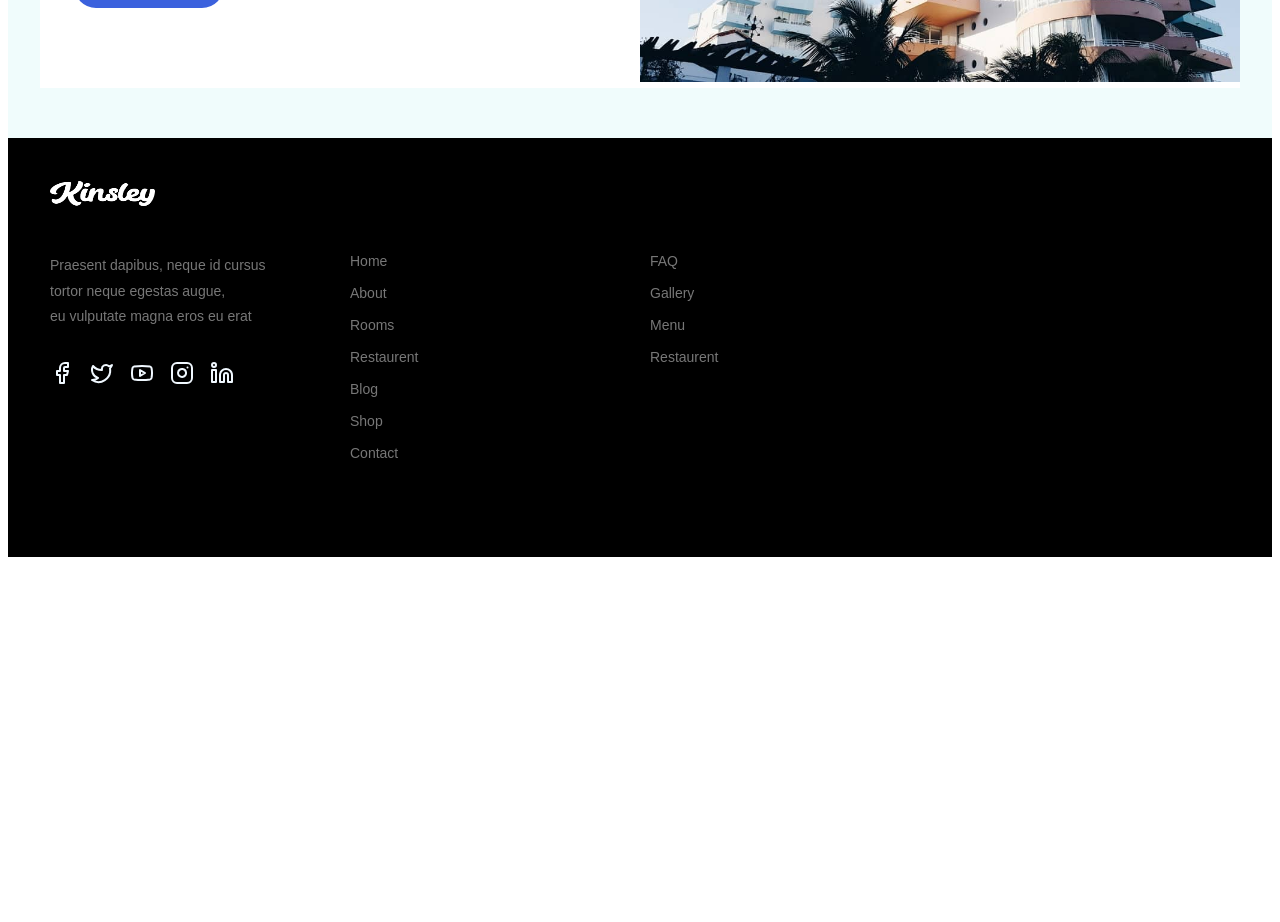
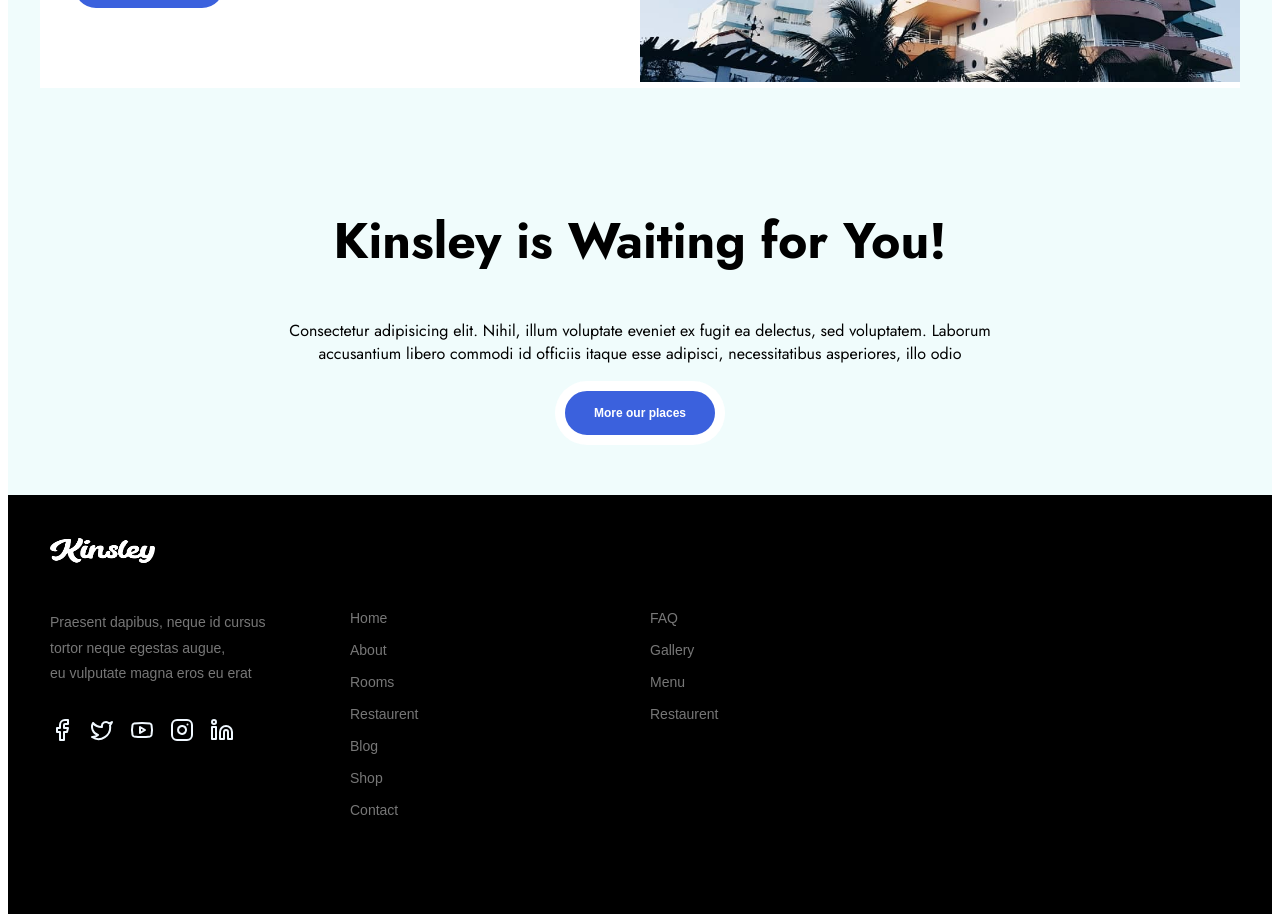
Before and after one commit to Adhish-Ullasan/KinsleyGo, a React (Vite) app: page / in a window 1280 px wide. Shown: the part 1660-2582 px from the top of the page. Before the commit the page ends 2225 px from the top, so only its background shows below. Built offline with nearby package versions, Linux system fonts and the light colour scheme.

Commit message:
add places

```diff
--- a/src/App.css
+++ b/src/App.css
@@ -256,3 +256,27 @@ a {
  .aboutCard h3 {
   font-size: 40px;
  }
+
+ #places {
+  background-color: var(--pallette);
+ }
+
+ .place {
+  text-align: center;
+  padding-top: 25px;
+  padding-bottom: 50px;
+ }
+
+ .place div {
+  display: flex;
+  justify-content: center;
+  width: fit-content;
+  margin: 0 auto;
+  background-color: #fff;
+  padding: .5rem;
+  border-radius: 40px;
+ }
+
+ .place h2 {
+  font-size: 50px;
+ }
--- /dev/null
+++ b/src/components/Places.jsx
@@ -0,0 +1,18 @@
+import React from 'react'
+
+const Places = () => {
+  return (
+    <section id='places'>
+        <div className='place container'>
+            <h2>Kinsley is Waiting for You!</h2>
+            <p>Consectetur adipisicing elit. Nihil, illum voluptate eveniet ex fugit ea delectus, sed voluptatem. Laborum <br />
+            accusantium libero commodi id officiis itaque esse adipisci, necessitatibus asperiores, illo odio</p>
+            <div>
+            <button className='primaryButton'>More our places</button>
+            </div>
+        </div>
+    </section>
+  )
+}
+
+export default Places
--- a/src/pages/Home.jsx
+++ b/src/pages/Home.jsx
@@ -2,6 +2,7 @@ import React from 'react'
 import { Link } from 'react-router-dom'
 import Banner from '../components/Banner'
 import AboutCard from '../components/AboutCard'
+import Places from '../components/Places'
 
 
 const Home = () => {
@@ -9,6 +10,7 @@ const Home = () => {
       <>
         <Banner />
         <AboutCard/>
+        <Places/>
       </>
   )
 }
```
